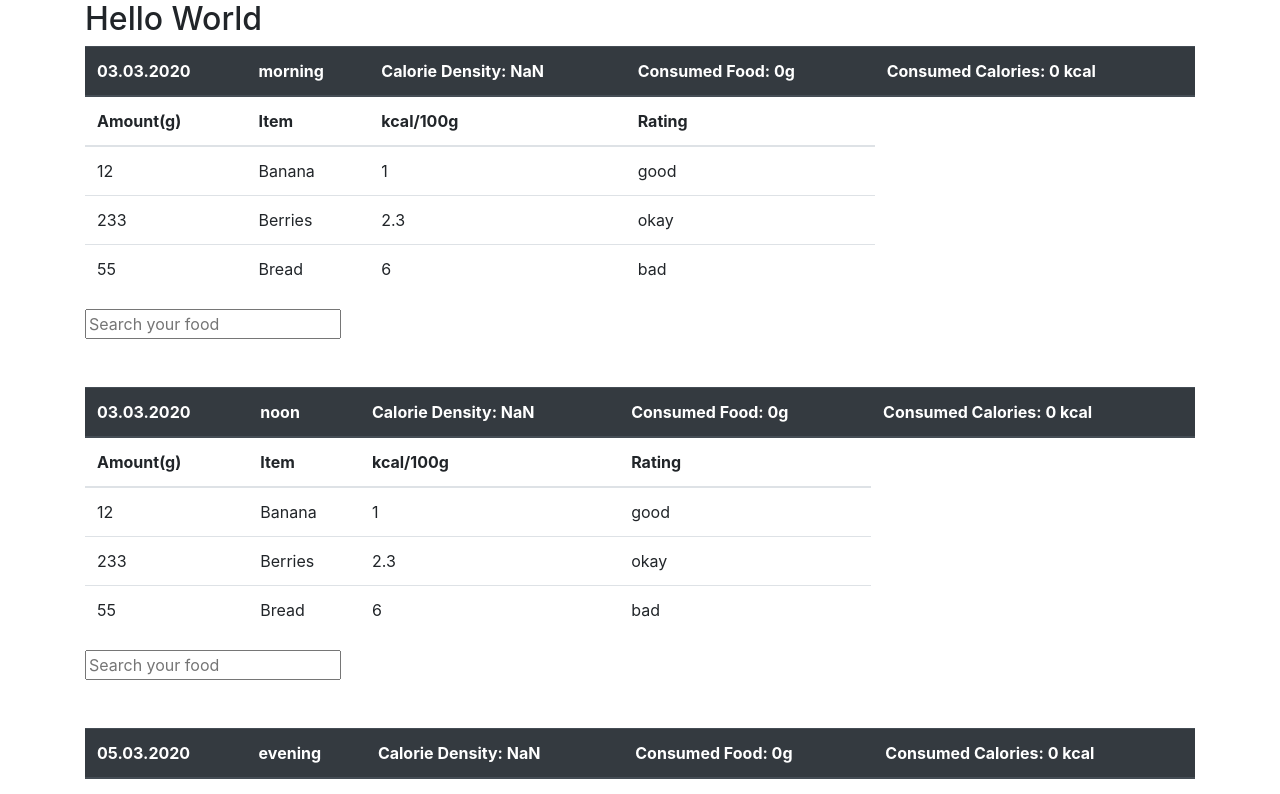
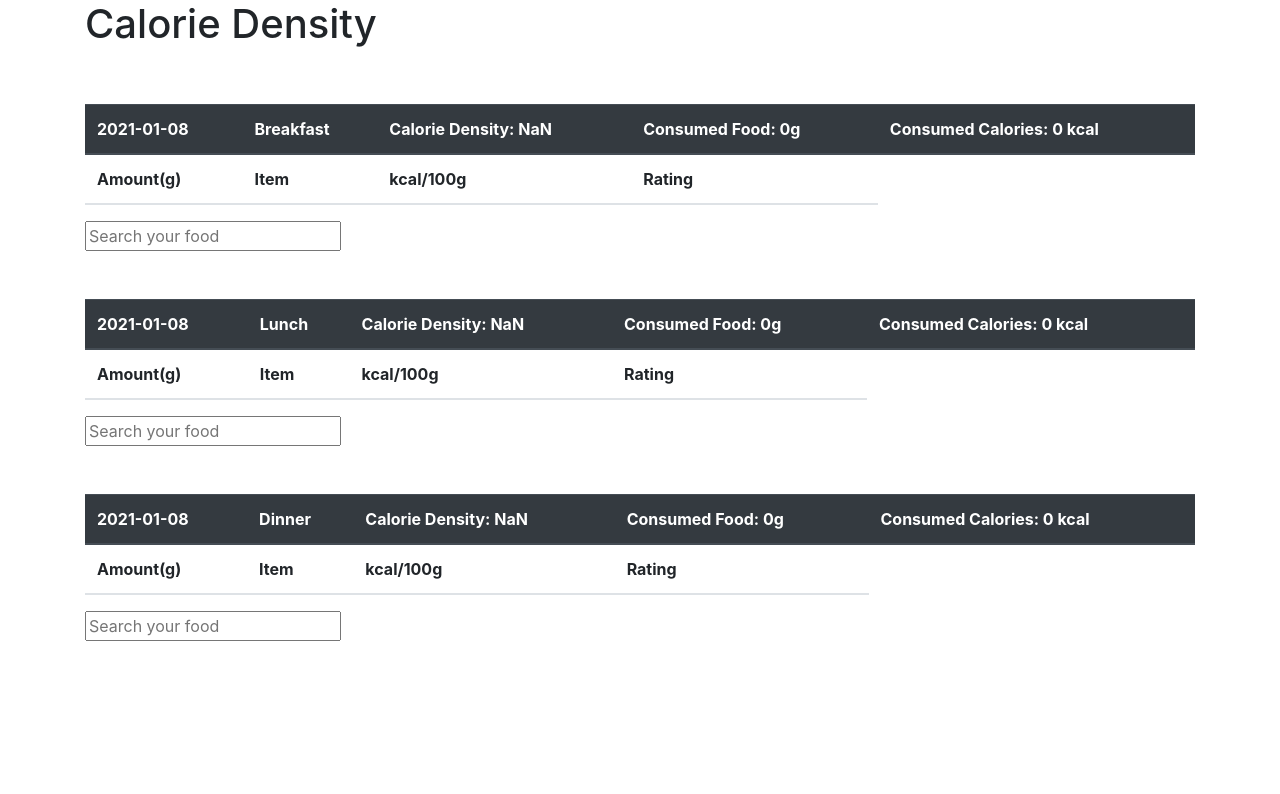
Before and after one commit to MdYeasinSamadArnob/CalorieDensity, a React (Create React App) app in the folder calorie-density/: page / in a window 1280 px wide. Shown: the top 794 px of the page. Built offline with nearby package versions, Linux system fonts and the light colour scheme.

Commit message:
clean up

```diff
--- a/calorie-density/public/index.html
+++ b/calorie-density/public/index.html
@@ -24,7 +24,7 @@
       work correctly both with client-side routing and a non-root public URL.
       Learn how to configure a non-root public URL by running `npm run build`.
     -->
-    <title>React App</title>
+    <title>Calorie Density App</title>
   </head>
   <body>
     <noscript>You need to enable JavaScript to run this app.</noscript>
--- a/calorie-density/src/App.js
+++ b/calorie-density/src/App.js
@@ -6,10 +6,12 @@ class App extends Component {
   render() {
     return (
         <div className="container">
-          <h2>Hello World</h2>
-          <FoodList daytime="morning" date="03.03.2020" tableId="morning"></FoodList>
-          <FoodList daytime="noon" date="03.03.2020" tableId="noon"></FoodList>
-          <FoodList daytime="evening" date="05.03.2020" tableId="evening"></FoodList>
+          <h1>Calorie Density</h1>
+          <br></br>
+          <br></br>
+          <FoodList daytime="Breakfast" date={new Date().toISOString().slice(0, 10)} tableId="morning"></FoodList>
+          <FoodList daytime="Lunch" date={new Date().toISOString().slice(0, 10)}  tableId="noon"></FoodList>
+          <FoodList daytime="Dinner" date={new Date().toISOString().slice(0, 10)}  tableId="evening"></FoodList>
         </div>
     );
   }
--- a/calorie-density/src/components/food-list.component.js
+++ b/calorie-density/src/components/food-list.component.js
@@ -51,24 +51,6 @@ export default class FoodList extends Component {
                         </tr>
                     </thead>
                     <tbody>
-                        <tr>
-                            <td>12</td>
-                            <td>Banana</td>
-                            <td>1</td>
-                            <td>good</td>
-                        </tr>
-                        <tr>
-                            <td>233</td>
-                            <td>Berries</td>
-                            <td>2.3</td>
-                            <td>okay</td>
-                        </tr>
-                        <tr>
-                            <td>55</td>
-                            <td>Bread</td>
-                            <td>6</td>
-                            <td>bad</td>
-                        </tr>
                     </tbody>
                 </table>
                 <Search func={this.test}></Search>
```
